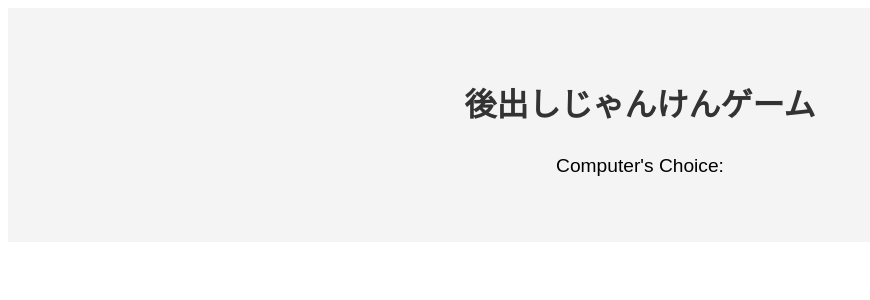
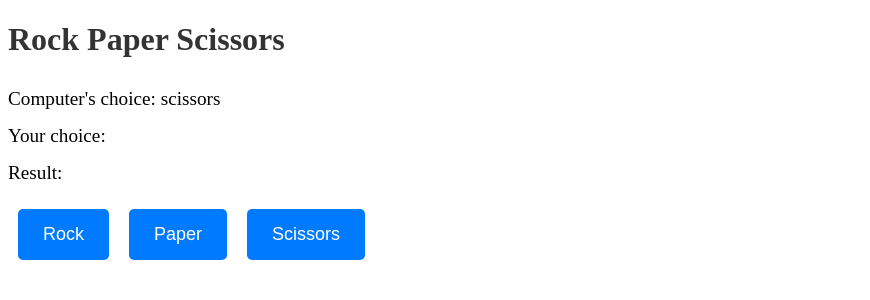
Before and after one commit to 5422065mm/work-last, a React (Vite) app: page / in a window 1280 px wide. Shown: the top 300 px of the page, without its empty margins (0-870 px from the left). Built offline with nearby package versions, Linux system fonts and the light colour scheme.

Commit message:
Appの変更

```diff
--- a/src/App.jsx
+++ b/src/App.jsx
@@ -1,50 +1,76 @@
-import React, { useEffect, useState } from 'react';
-import Player from './Player';
-import Result from './Result';
+import React, { useState, useEffect } from 'react';
 
-export default function App() {
+const App = () => {
+  const [computerChoice, setComputerChoice] = useState(null);
   const [playerChoice, setPlayerChoice] = useState(null);
-    const [computerChoice, setComputerChoice] = useState(null);
-    const [winner, setWinner] = useState(null);
-    const [isPlayerTurn, setIsPlayerTurn] = useState(true);
+  const [result, setResult] = useState(null);
+  const [isPlayerTurn, setIsPlayerTurn] = useState(false);
 
-    const playGame = (choice) => {
-        // コンピュータの選択（ランダムにじゃんけんの手を選択）
+  useEffect(() => {
+    const makeComputerMove = () => {
+      // コンピューターの手をランダムに選択
       const choices = ['rock', 'paper', 'scissors'];
-        const computerPick = choices[Math.floor(Math.random() * 3)];
-        setComputerChoice(computerPick);
+      const randomIndex = Math.floor(Math.random() * choices.length);
+      const computerHand = choices[randomIndex];
+      setComputerChoice(computerHand);
 
-        // プレイヤーの選択を設定
+      // プレイヤーのターンに切り替える
+      setIsPlayerTurn(true);
+    };
+
+    if (!isPlayerTurn) {
+      // 1秒後にコンピューターの手を出す
+      const timeoutId = setTimeout(makeComputerMove, 1000);
+
+      // Clean up関数を追加
+      return () => clearTimeout(timeoutId);
+    }
+  }, [isPlayerTurn]);
+
+  const handlePlayerChoice = (choice) => {
+    if (isPlayerTurn) {
+      // プレイヤーの手を設定
       setPlayerChoice(choice);
 
-        // 勝者を決定
-        if ((choice === 'rock' && computerPick === 'scissors') ||
-            (choice === 'scissors' && computerPick === 'paper') ||
-            (choice === 'paper' && computerPick === 'rock')) {
-            setWinner('player');
-        } else if (choice === computerPick) {
-            setWinner('draw');
-        } else {
-            setWinner('computer');
+      // 勝敗判定
+      determineResult(choice, computerChoice);
+      setIsPlayerTurn(false); // コンピューターのターンに移行
     }
   };
 
-    useEffect(() => {
-        console.log("Computer Choice:", computerChoice);
-        console.log("Is Player Turn:", isPlayerTurn);
-
-        if (!computerChoice) {
-            setIsPlayerTurn(false); // コンピュータの選択がまだならプレイヤーのターンではない
+  const determineResult = (playerHand, computerHand) => {
+    // 勝敗判定
+    if (playerHand === computerHand) {
+      setResult('Draw!');
+    } else if (
+      (playerHand === 'rock' && computerHand === 'scissors') ||
+      (playerHand === 'paper' && computerHand === 'rock') ||
+      (playerHand === 'scissors' && computerHand === 'paper')
+    ) {
+      setResult('You win!');
     } else {
-            setIsPlayerTurn(true);  // コンピュータの選択が完了したらプレイヤーのターンへ移行
+      setResult('You lose!');
     }
-    }, [computerChoice]);
+  };
 
   return (
-        <div className="App">
-            <h1>後出しじゃんけんゲーム</h1>
-            {isPlayerTurn ? <Player playGame={playGame} /> : <p>Computer's Choice: {computerChoice}</p>}
-            {winner && <Result winner={winner} playerChoice={playerChoice} computerChoice={computerChoice} />}
+    <div>
+      <h1>Rock Paper Scissors</h1>
+      <p>Computer's choice: {computerChoice}</p>
+      <p>Your choice: {playerChoice}</p>
+      <p>Result: {result}</p>
+
+      {isPlayerTurn ? (
+        <>
+          <button onClick={() => handlePlayerChoice('rock')}>Rock</button>
+          <button onClick={() => handlePlayerChoice('paper')}>Paper</button>
+          <button onClick={() => handlePlayerChoice('scissors')}>Scissors</button>
+        </>
+      ) : (
+        <p>Waiting for computer...</p>
+      )}
     </div>
   );
-}
+};
+
+export default App;
```
Also changed, not shown: src/Player.jsx (+11 -0 lines). Lines whose indentation alone changed are shown as unchanged.
